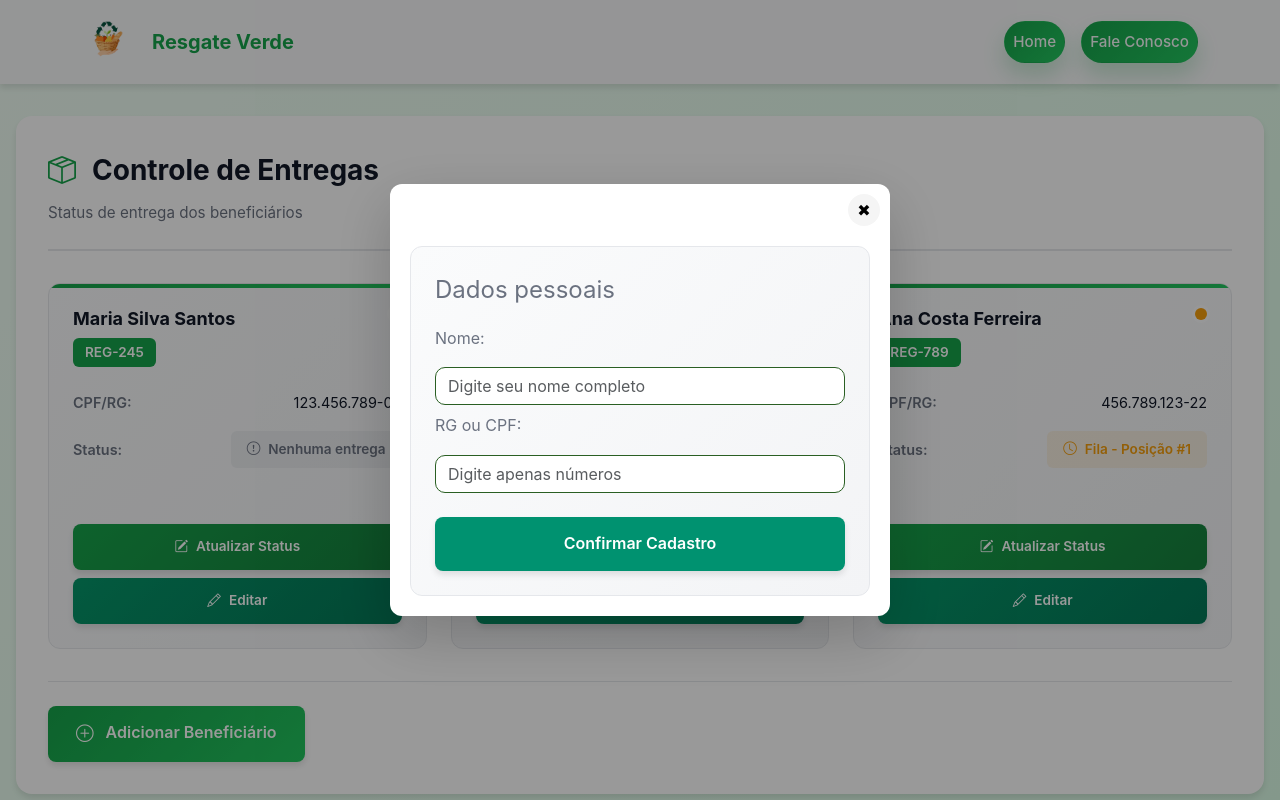
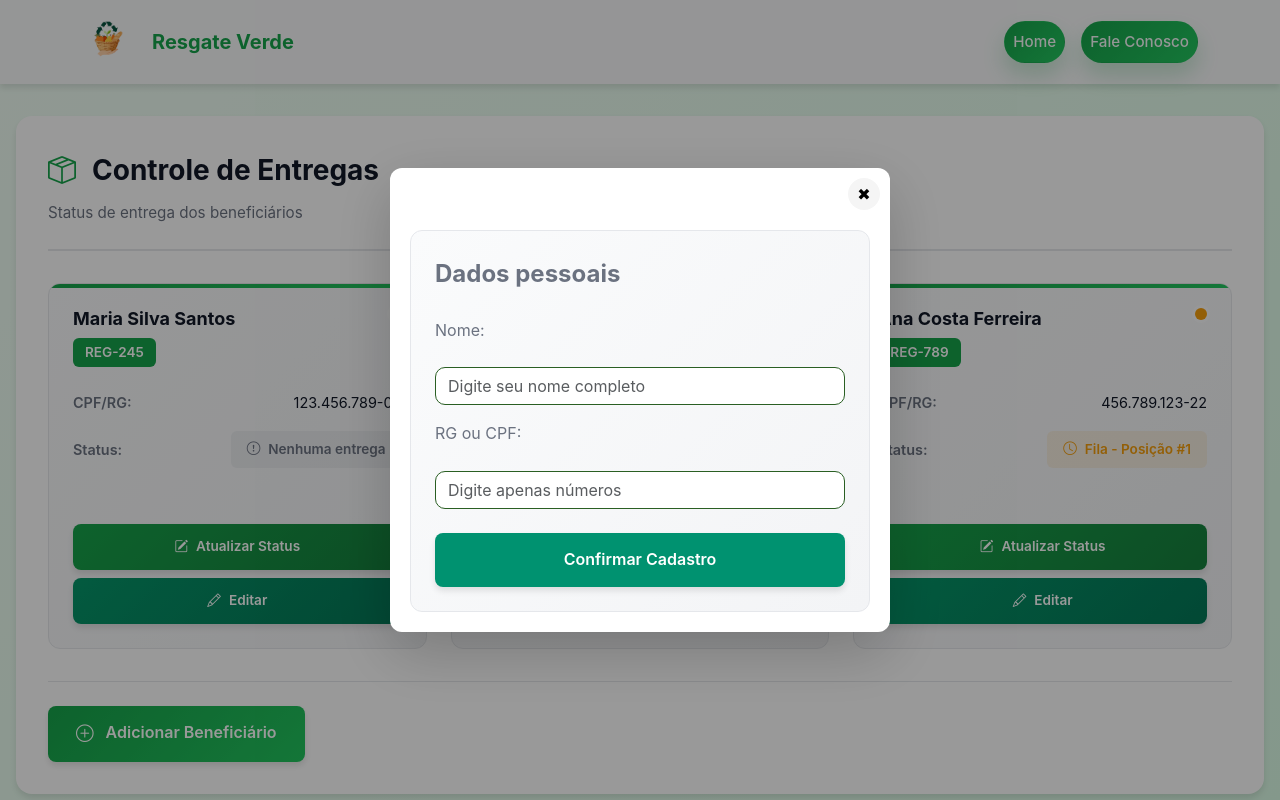
Before and after one commit to LuisFernando1625R/AgroTech, a React (Vite) app: page /gestao-estoque in a window 1280 px wide. Both pictures are taken after a click on the button "Adicionar Beneficiário". Shown: the top 800 px of the page. Built offline with nearby package versions, Linux system fonts and the light colour scheme; a web font is replaced by a local one.

Commit message:
REFACTOR: padroniza css dos formularios para ficarem visualmente iguais

```diff
--- a/src/components/AddBeneficiaryForm/index.jsx
+++ b/src/components/AddBeneficiaryForm/index.jsx
@@ -58,8 +58,10 @@ export default function AddBeneficiaryForm({ onAdd }) {
         onSubmit={handleSubmit}
         className="form-add-beneficiary d-flex flex-column gap-4"
       >
-        <fieldset className="d-flex flex-column gap-2">
-          <legend>Dados pessoais</legend>
+        <fieldset className="d-flex flex-column gap-3">
+          <legend className="fw-bold">
+            Dados pessoais
+          </legend>
 
           <label className="form-label">Nome:</label>
           <input
--- a/src/components/AddInventoryForm/index.jsx
+++ b/src/components/AddInventoryForm/index.jsx
@@ -42,10 +42,10 @@ export default function AddInventoryForm({ onAdd }) {
   }
 
   return (
-    <div className="add-inventory-card">
+    <div className="add-inventory-card border p-4 rounded-3 add form-card">
       <form
         onSubmit={handleSubmit}
-        className="d-flex flex-column gap-3 m-4 p-3 border rounded"
+        className="d-flex flex-column gap-4"
       >
         <fieldset className="d-flex flex-column gap-3">
           <legend className="fw-bold mb-0">
--- a/src/components/DeliveryStatusForm/index.jsx
+++ b/src/components/DeliveryStatusForm/index.jsx
@@ -5,7 +5,6 @@ export default function DeliveryStatusForm({ beneficiary, onUpdate }) {
   const [date, setDate] = useState("");
   const [queuePosition, setQueuePosition] = useState("");
   const [errors, setErrors] = useState({});
-
 
   useEffect(() => {
     if (!beneficiary) return;
@@ -83,8 +82,11 @@ export default function DeliveryStatusForm({ beneficiary, onUpdate }) {
   }
 
   return (
-    <div className="delivery-status-card border p-4 rounded-3">
-      <form onSubmit={handleSubmit} className="d-flex flex-column gap-4">
+    <div className="delivery-status-card border p-4 rounded-3 add form-card">
+      <form
+        onSubmit={handleSubmit}
+        className="d-flex flex-column gap-4"
+      >
         <fieldset className="d-flex flex-column gap-3">
           <legend className="fw-bold">
             Status de Entrega - {beneficiary?.name}
```
